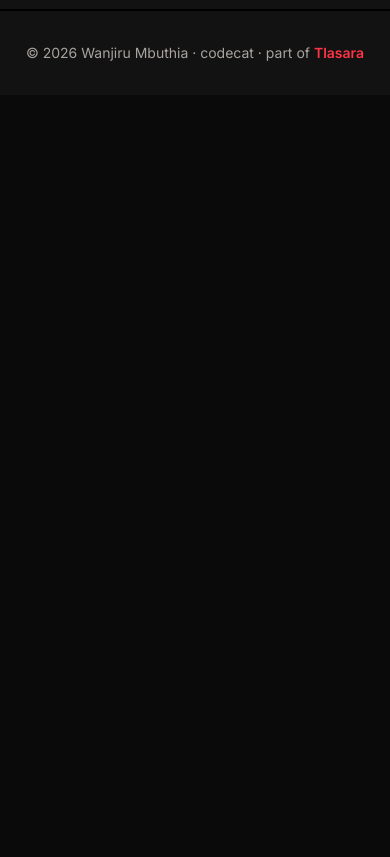
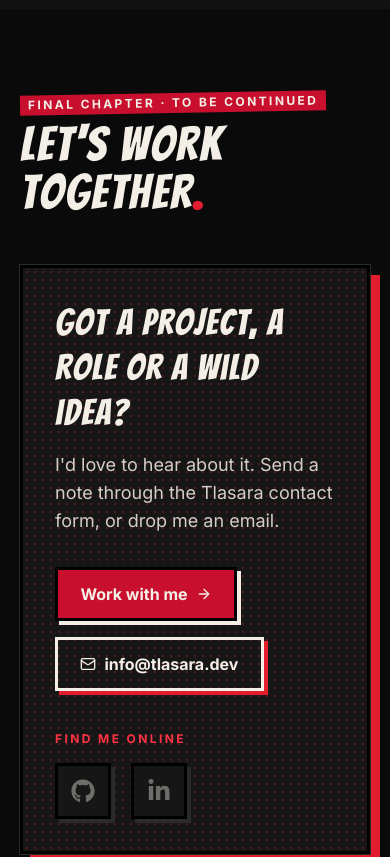
Before and after one commit to TlasaraDevs/codecat, a React (Vite) app: page / in a window 390 px wide. Shown: the part 8020-8877 px from the top of the page. Before the commit the page ends 8115 px from the top, so only its background shows below. Built offline with nearby package versions, Linux system fonts and the light colour scheme.

Commit message:
codecat: add Contact section with Work-with-me link and socials
Work with me links to the Tlasara contact form with developer and a
prefilled message; social links without a URL render disabled with a
coming-soon tooltip.

```diff
--- /dev/null
+++ b/src/components/sections/Contact.jsx
@@ -0,0 +1,60 @@
+import { FaGithub, FaLinkedinIn } from "react-icons/fa";
+import { LuArrowRight, LuMail } from "react-icons/lu";
+import { getDeveloper } from "@/lib/content";
+import { buildWorkWithMeUrl } from "@/lib/contact";
+import { useContent } from "@/hooks/useContent";
+import { Reveal } from "@/components/ui/Reveal";
+import { SectionHeading } from "@/components/ui/SectionHeading";
+import { SocialLink } from "@/components/ui/SocialLink";
+
+export const Contact = () => {
+  const { data: developer } = useContent(getDeveloper);
+  if (!developer) return null;
+  const { email, links = {} } = developer;
+
+  return (
+    <section id="contact" aria-labelledby="contact-title" className="py-20 md:py-28">
+      <div className="container-page">
+        <SectionHeading id="contact-title" chapter="Final chapter · To be continued" title="Let's work together" />
+
+        <Reveal className="comic-panel halftone-red overflow-hidden p-8 shadow-comic-lg md:p-12">
+          <div className="grid items-center gap-10 md:grid-cols-[1.3fr_1fr]">
+            <div>
+              <p className="font-display text-4xl leading-tight text-paper md:text-5xl">
+                Got a project, a role or a wild idea?
+              </p>
+              <p className="mt-4 max-w-lg text-lg text-paper/85">
+                I&apos;d love to hear about it. Send a note through the Tlasara contact form, or drop
+                me an email.
+              </p>
+              <div className="mt-8 flex flex-wrap gap-4">
+                <a href={buildWorkWithMeUrl(developer)} className="btn btn-primary">
+                  Work with me <LuArrowRight aria-hidden="true" />
+                </a>
+                {email && (
+                  <a href={`mailto:${email}`} className="btn btn-ghost">
+                    <LuMail aria-hidden="true" /> {email}
+                  </a>
+                )}
+              </div>
+            </div>
+
+            <div className="md:justify-self-end">
+              <p className="mb-4 text-xs font-bold uppercase tracking-[0.2em] text-red-bright">
+                Find me online
+              </p>
+              <ul className="flex gap-5">
+                <li>
+                  <SocialLink href={links.github} label="GitHub" icon={FaGithub} />
+                </li>
+                <li>
+                  <SocialLink href={links.linkedin} label="LinkedIn" icon={FaLinkedinIn} />
+                </li>
+              </ul>
+            </div>
+          </div>
+        </Reveal>
+      </div>
+    </section>
+  );
+};
--- /dev/null
+++ b/src/components/ui/SocialLink.jsx
@@ -0,0 +1,45 @@
+import { useId } from "react";
+
+// A social icon link. With no href it stays in the design but is disabled,
+// showing a "coming soon" tooltip on hover and keyboard focus.
+export const SocialLink = ({ href, label, icon: Icon }) => {
+  const tooltipId = useId();
+  const base =
+    "flex h-14 w-14 items-center justify-center border-[3px] border-black text-2xl transition";
+
+  if (href) {
+    return (
+      <a
+        href={href}
+        target="_blank"
+        rel="noopener noreferrer"
+        aria-label={`${label} (opens in a new tab)`}
+        className={`${base} bg-panel text-paper shadow-comic-sm hover:-translate-y-0.5 hover:bg-red-deep`}
+      >
+        <Icon aria-hidden="true" />
+      </a>
+    );
+  }
+
+  return (
+    <span className="group relative">
+      <span
+        role="link"
+        aria-disabled="true"
+        aria-label={label}
+        aria-describedby={tooltipId}
+        tabIndex={0}
+        className={`${base} cursor-not-allowed bg-panel text-paper/40 shadow-[4px_4px_0_0_var(--color-edge)]`}
+      >
+        <Icon aria-hidden="true" />
+      </span>
+      <span
+        id={tooltipId}
+        role="tooltip"
+        className="pointer-events-none absolute bottom-full left-1/2 mb-3 -translate-x-1/2 whitespace-nowrap border-2 border-black bg-paper px-2 py-1 text-xs font-bold text-ink opacity-0 transition-opacity group-hover:opacity-100 group-focus-within:opacity-100"
+      >
+        {label}: coming soon
+      </span>
+    </span>
+  );
+};
--- a/src/pages/Home.jsx
+++ b/src/pages/Home.jsx
@@ -8,6 +8,7 @@ import { Experience } from "@/components/sections/Experience";
 import { Credentials } from "@/components/sections/Credentials";
 import { Testimonials } from "@/components/sections/Testimonials";
 import { Blog } from "@/components/sections/Blog";
+import { Contact } from "@/components/sections/Contact";
 
 export const Home = () => {
   const { hash } = useLocation();
@@ -33,6 +34,7 @@ export const Home = () => {
       <Credentials />
       <Testimonials />
       <Blog />
+      <Contact />
     </>
   );
 };
```
